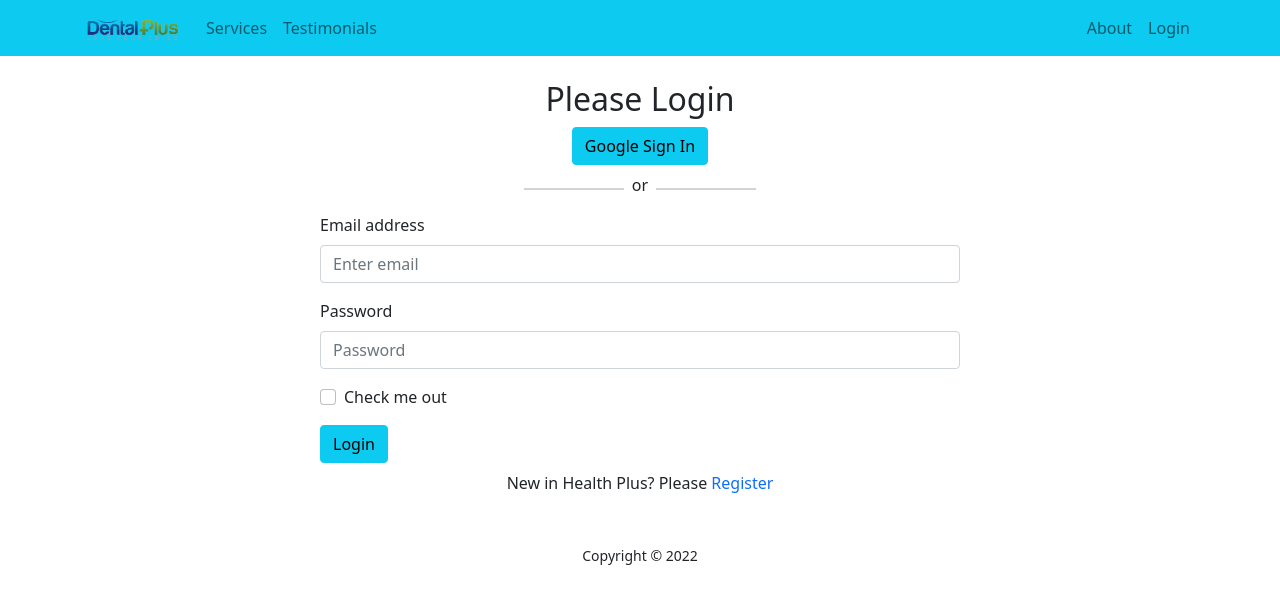
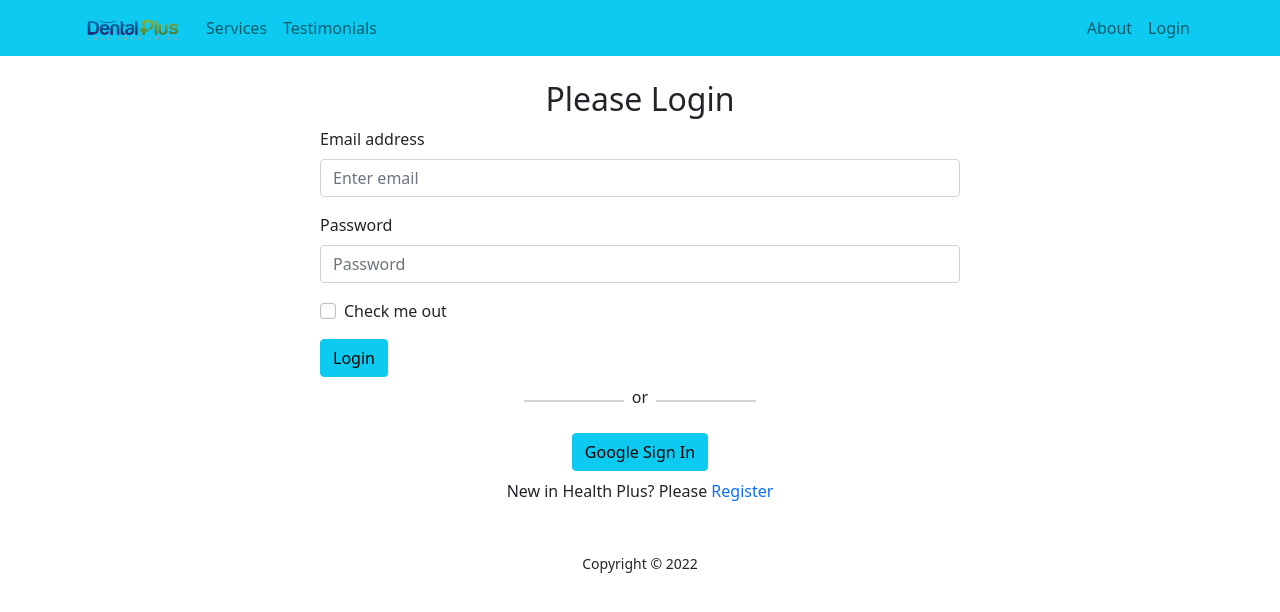
Before and after one commit to md-najmul-haque/dental-health-client-side, a React (Create React App) app: page /login in a window 1280 px wide. Shown: the top 612 px of the page. Built offline with nearby package versions, Linux system fonts and the light colour scheme; no server answers.

Commit message:
protected route redirect done

```diff
--- /dev/null
+++ b/src/Pages/Home/Loading/Loading.js
@@ -0,0 +1,13 @@
+import React from 'react';
+import { Spinner } from 'react-bootstrap';
+
+const Loading = () => {
+
+    return (
+        <div className='d-flex justify-content-center'>
+            <Spinner animation="border" variant="info" />
+        </div>
+    );
+};
+
+export default Loading;
--- a/src/Pages/Home/Registration/Registration.js
+++ b/src/Pages/Home/Registration/Registration.js
@@ -33,11 +33,6 @@ const Register = () => {
         <div className='mt-3'>
             <h2 className='text-center'>Please Register</h2>
 
-            <div className="d-flex justify-content-center mt-3">
-                <Button onClick={handleSignInWithGoogle} variant="info" type='submit'>Google Sign In</Button>
-            </div>
-
-
             <Form onSubmit={handleRegistration} className='w-50 mx-auto'>
                 <Form.Group className="mb-3" controlId="formBasicEmail">
                     <Form.Label>Your Name</Form.Label>
@@ -60,7 +55,17 @@ const Register = () => {
                     Registration
                 </Button>
             </Form>
+            <div className='d-flex justify-content-center align-items-center'>
+                <div className='blank-div'></div> <p className='px-2 mt-2'>or</p> <div className='blank-div'></div>
+            </div>
+
+            <div className="d-flex justify-content-center my-2">
+                <Button onClick={handleSignInWithGoogle} variant="info" type='submit'>Google Sign In</Button>
+            </div>
+
             <p className='text-center'>Already registered? <Link to='/login' className='text-decoration-none'>Login</Link></p>
+
+
         </div>
     );
 };
--- a/src/Pages/Login/Login.js
+++ b/src/Pages/Login/Login.js
@@ -49,12 +49,6 @@ const Login = () => {
         <div className='w-50 mt-4 mx-auto'>
             <h2 className='text-center'> Please Login</h2>
 
-            <div className="d-flex justify-content-center mt-2">
-                <Button onClick={handleSignInWithGoogle} variant="info" type='submit'>Google Sign In</Button>
-            </div>
-            <div className='d-flex justify-content-center align-items-center'>
-                <div className='blank-div'></div> <p className='px-2 mt-2'>or</p> <div className='blank-div'></div>
-            </div>
             <Form onSubmit={handleSignIn}>
 
                 <Form.Group className="mb-3" controlId="formBasicEmail">
@@ -74,8 +68,17 @@ const Login = () => {
                 <Button variant="info" type="submit">
                     Login
                 </Button>
+            </Form>
 
-            </Form>
+            <div className='d-flex justify-content-center align-items-center'>
+                <div className='blank-div'></div> <p className='px-2 mt-2'>or</p> <div className='blank-div'></div>
+            </div>
+
+            <div className="d-flex justify-content-center my-2">
+                <Button onClick={handleSignInWithGoogle} variant="info" type='submit'>Google Sign In</Button>
+            </div>
+
+
             <p className='my-2 text-center'>New in Health Plus? Please <Link className='text-decoration-none' to='/register'>Register</Link></p>
 
         </div >
--- a/src/Pages/RequireAuth/RequireAuth.js
+++ b/src/Pages/RequireAuth/RequireAuth.js
@@ -2,10 +2,15 @@ import React from 'react';
 import { useAuthState } from 'react-firebase-hooks/auth';
 import { Navigate, useLocation } from 'react-router-dom';
 import auth from '../../firebase.init';
+import Loading from '../Home/Loading/Loading';
 
 const RequireAuth = ({ children }) => {
-    const [user] = useAuthState(auth);
     const location = useLocation();
+    const [user, loading] = useAuthState(auth);
+
+    if (loading) {
+        return <Loading></Loading>
+    }
 
     if (!user) {
         return <Navigate to="/login" state={{ from: location }} replace />;
```
